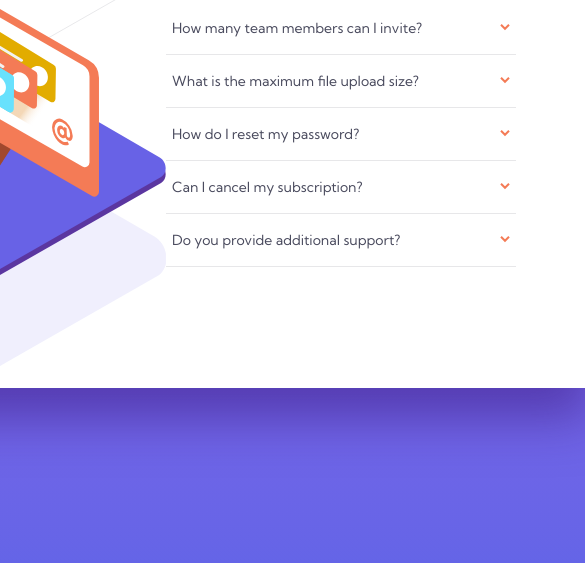
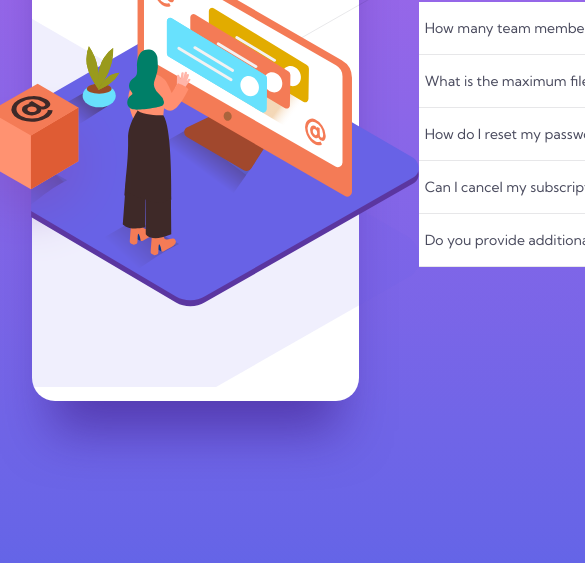
Before and after one commit to b-capra/faq-accordion, a plain HTML site: page index.html in a window 390 px wide. Shown: the part 297-860 px from the top of the page, 585 px wide, since content can reach past the window. Drawn offline with Linux system fonts and the light colour scheme.

Commit message:
Fix mobile card height

```diff
--- a/css/mobile.css
+++ b/css/mobile.css
@@ -1,3 +1,6 @@
 @media only screen and (max-width: 412px) {
-
+  .card {
+    height: 535px;
+    width: 327px;
+  }
 }
```
